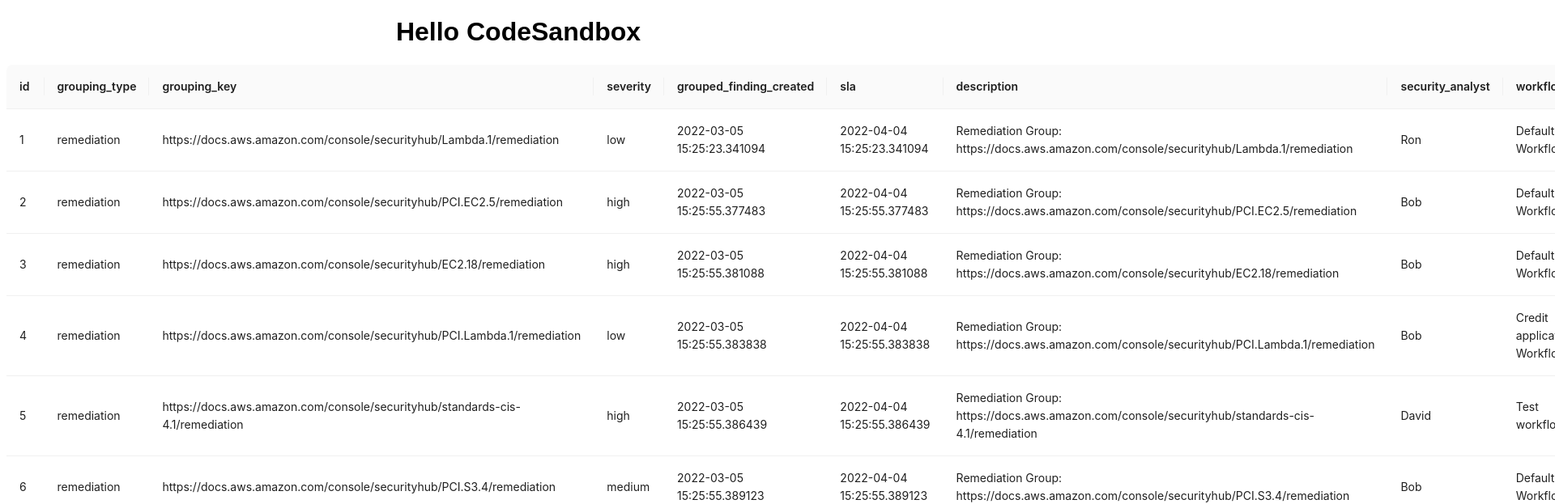
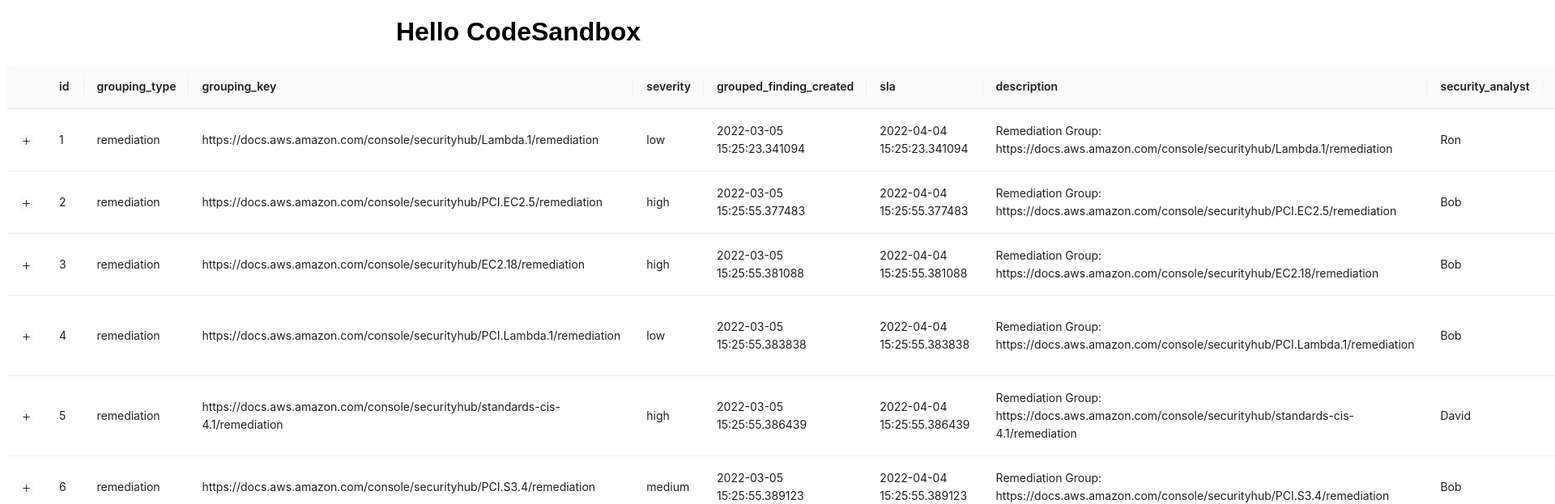
Before and after one commit to njlang10/silk-security-project, a React (Create React App) app: page / in a window 1280 px wide. Shown: the top 623 px of the page at 81% size, 1920 px wide, since content can reach past the window. Built offline with nearby package versions, Linux system fonts and the light colour scheme.

Commit message:
Add expandable row

```diff
--- a/src/App.tsx
+++ b/src/App.tsx
@@ -78,34 +78,57 @@
   key,
 }));
 
-function RawFindingsTable({ data }: { data: RawFinding[] }): JSX.Element {
-  return <Table dataSource={data} columns={RAW_FINDINGS_TABLE_COLUMNS} />;
-}
+function GroupedFindingTable({
+  groupedFindings,
+}: {
+  groupedFindings: GroupedFinding[];
+}): JSX.Element {
+  const [rawFindings, setRawFindings] = useState<RawFinding[]>([]);
+  useEffect(() => {
+    setRawFindings(raw);
+  }, []);
 
-function GroupedFindingTable({
-  data,
-}: {
-  data: GroupedFinding[];
-}): JSX.Element {
-  return <Table dataSource={data} columns={GROUPED_FINDING_TABLE_COLUMNS} />;
+  function RawExpansionTable(
+    record: GroupedFinding & { [key: string]: unknown }
+  ): React.ReactNode {
+    const groupedId = record.id;
+
+    const filtered = rawFindings.filter(
+      (finding) => finding.grouped_finding_id === groupedId
+    );
+    return (
+      <Table
+        dataSource={filtered}
+        columns={RAW_FINDINGS_TABLE_COLUMNS}
+        pagination={false}
+        rowKey={(record) => record.id}
+      />
+    );
+  }
+
+  return (
+    <Table
+      dataSource={groupedFindings}
+      columns={GROUPED_FINDING_TABLE_COLUMNS}
+      rowKey={(record) => record.id}
+      expandable={{
+        expandedRowRender: RawExpansionTable,
+        defaultExpandedRowKeys: ["0"],
+      }}
+    />
+  );
 }
 
 export default function App() {
   const [groupedFindings, setGroupedFindings] = useState<GroupedFinding[]>([]);
-  const [rawFindings, setRawFindings] = useState<RawFinding[]>([]);
 
   useEffect(() => {
     setGroupedFindings(grouped);
   }, []);
-
-  useEffect(() => {
-    setRawFindings(raw);
-  }, []);
   return (
     <div className="App">
       <h1>Hello CodeSandbox</h1>
-      <GroupedFindingTable data={groupedFindings} />
-      <RawFindingsTable data={rawFindings} />
+      <GroupedFindingTable groupedFindings={groupedFindings} />
       <h2>Start editing to see some magic happen!</h2>
     </div>
   );
```
